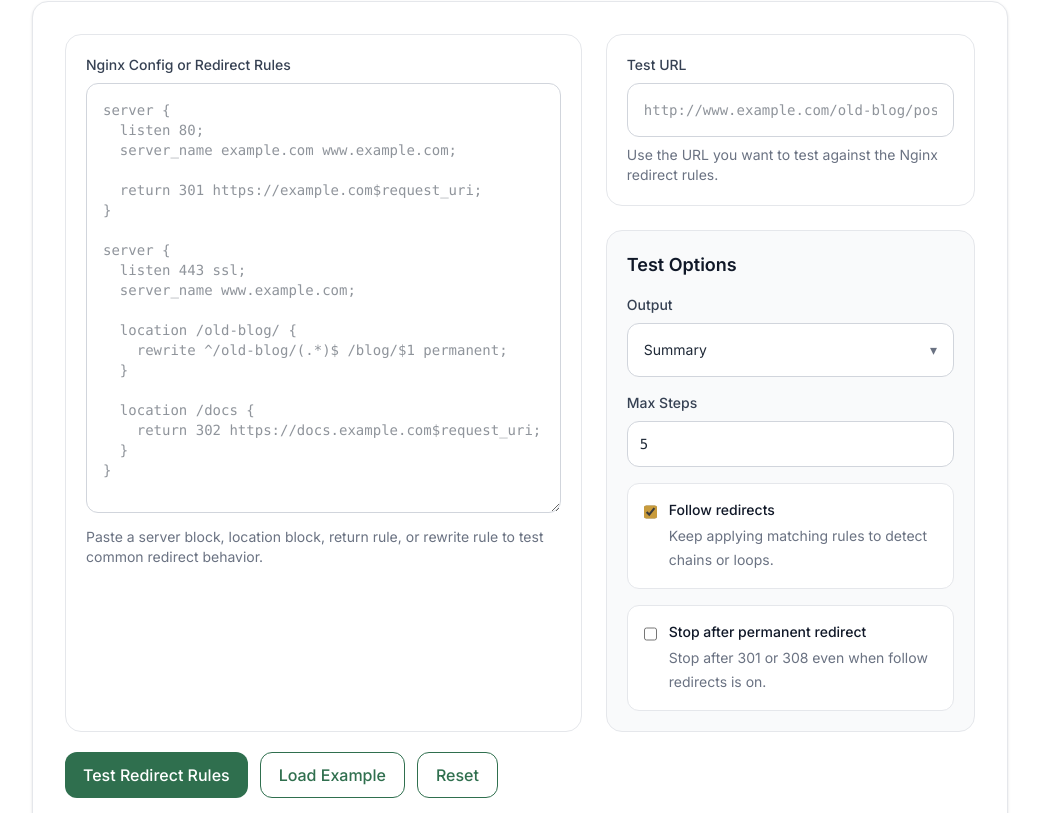
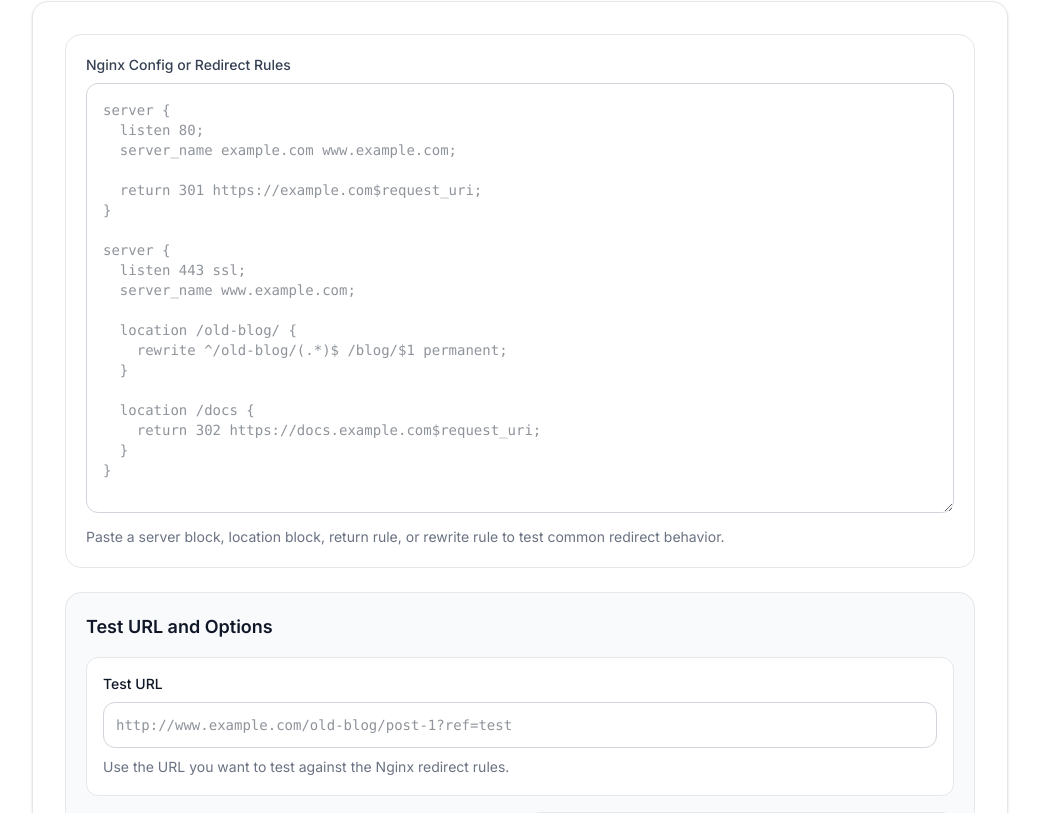
Before and after one commit to vaarunsonawwane-ops/yoryantra-new, a Next.js app: page /tools/nginx-redirect-rule-tester in a window 1280 px wide. Shown: the part 407-1220 px from the top of the page, without its empty margins (120-1159 px from the left). Built offline with nearby package versions, Linux system fonts and the light colour scheme.

Commit message:
Update ToolClient.tsx

```diff
--- a/app/tools/nginx-redirect-rule-tester/ToolClient.tsx
+++ b/app/tools/nginx-redirect-rule-tester/ToolClient.tsx
@@ -170,7 +170,6 @@ export default function ToolClient() {
       title="Nginx Redirect Rule Tester"
       description="Test Nginx redirect rules, rewrite rules, return 301 and 302 redirects, HTTP to HTTPS redirects, server_name matches, and possible redirect loops directly in your browser."
     >
-      <div className="grid gap-6 lg:grid-cols-[1.4fr_1fr]">
       <div className="rounded-2xl border border-gray-200 bg-white p-5">
         <label className="block mb-2 text-sm font-medium text-gray-700">
           Nginx Config or Redirect Rules
@@ -195,9 +194,14 @@ export default function ToolClient() {
         </p>
       </div>
 
-        <div className="space-y-6">
-          <div className="rounded-2xl border border-gray-200 bg-white p-5">
-            <label className="block mb-2 text-sm font-medium text-gray-700">
+      <div className="mt-6 rounded-2xl border border-gray-200 bg-gray-50 p-5">
+        <h3 className="text-lg font-semibold text-gray-900">
+          Test URL and Options
+        </h3>
+
+        <div className="mt-4 grid gap-4 md:grid-cols-2">
+          <div className="rounded-xl border border-gray-200 bg-white p-4 md:col-span-2">
+            <label className="block text-sm font-medium text-gray-900">
               Test URL
             </label>
 
@@ -211,20 +215,14 @@ export default function ToolClient() {
                 setCopied(false);
               }}
               placeholder={sampleUrl}
-              className="w-full rounded-xl border border-gray-300 p-4 text-sm font-mono outline-none transition focus:border-transparent focus:ring-2 focus:ring-[var(--green)]"
+              className="mt-2 w-full rounded-xl border border-gray-300 p-3 text-sm font-mono outline-none transition focus:border-transparent focus:ring-2 focus:ring-[var(--green)]"
             />
 
-            <p className="mt-2 text-sm text-gray-500">
+            <p className="mt-2 text-sm leading-relaxed text-gray-500">
               Use the URL you want to test against the Nginx redirect rules.
             </p>
           </div>
 
-          <div className="rounded-2xl border border-gray-200 bg-gray-50 p-5">
-            <h3 className="text-lg font-semibold text-gray-900">
-              Test Options
-            </h3>
-
-            <div className="mt-4 space-y-4">
           <YoryantraSelect
             label="Output"
             value={outputMode}
@@ -250,8 +248,8 @@ export default function ToolClient() {
             ]}
           />
 
-              <div>
-                <label className="block text-sm font-medium text-gray-700">
+          <div className="rounded-xl border border-gray-200 bg-white p-4">
+            <label className="block text-sm font-medium text-gray-900">
               Max Steps
             </label>
 
@@ -318,8 +316,6 @@ export default function ToolClient() {
               </span>
             </span>
           </label>
-            </div>
-          </div>
         </div>
       </div>
 
```
Lines whose indentation alone changed are shown as unchanged.
